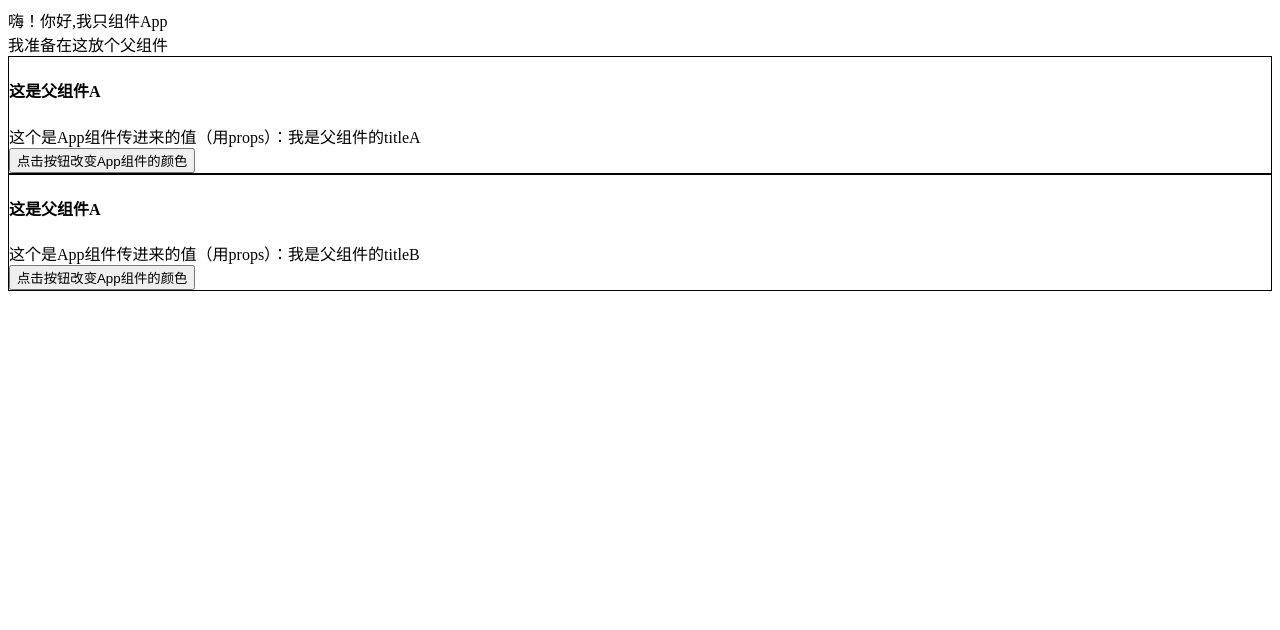
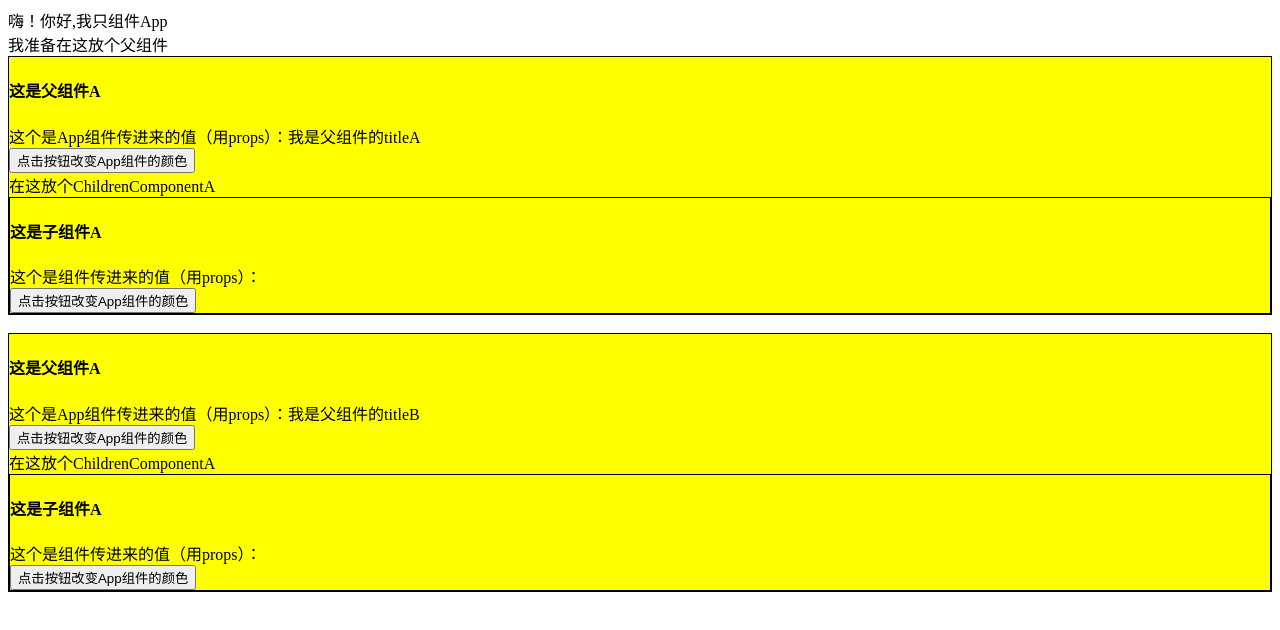
Before and after one commit to SongYuanKun/vue-test, a Vue app: page / in a window 1280 px wide. Shown: the top 630 px of the page. Built offline with nearby package versions, Linux system fonts and the light colour scheme.

Commit message:
父子组件

```diff
--- a/src/App.vue
+++ b/src/App.vue
@@ -5,6 +5,7 @@
             我准备在这放个父组件
             <!--fun在这绑定到组件上，当fun被触发的时候会调用changeBackgroundColor方法，子组件里的red作为实参传递到changeBackgroundColor方法的形参上-->
             <ParentComponentA :titleP="titleA" @fun="changeBackgroundColor"></ParentComponentA>
+            <br/>
             <!--下面这个组件因为没有写 @fun 所以不管你怎么点击这里面的按钮都不会触发 changeBackgroundColor 去改变背景颜色-->
             <ParentComponentA :titleP="titleB"></ParentComponentA>
 
--- /dev/null
+++ b/src/components/ChildrenComponentA.vue
@@ -0,0 +1,37 @@
+<template>
+    <div style="border: 1px solid black">
+        <h4>{{title}}</h4>
+        <div>这个是{{myParent}}组件传进来的值（用props）：{{titleP}}</div>
+        <button @click="changeParentColor()">点击按钮改变App组件的颜色</button>
+    </div>
+</template>
+
+<script>
+export default {
+  name: 'ParentComponentA',
+  props: {
+    myParent: String,
+    titleP: String,
+    visible: {
+      type: Boolean,
+      default: false
+    }},
+  data () {
+    return {
+      title: '这是子组件A'
+    }
+  },
+  methods: {
+    // 当我点击按钮后进入的是组件内的方法
+    changeParentColor () {
+      // emit代表着向外部传参，在外部声明了一个事件叫fun，red是个实数
+      this.$emit('fun', 'blue')
+    }
+  }
+}
+
+</script>
+
+<style scoped>
+
+</style>
--- a/src/components/ParentComponentA.vue
+++ b/src/components/ParentComponentA.vue
@@ -1,12 +1,17 @@
 <template>
-    <div style="border: 1px solid black">
+    <div :style="{'background-color':backgroundColor}" style="border: 1px solid black">
         <h4>{{title}}</h4>
         <div>这个是App组件传进来的值（用props）：{{titleP}}</div>
         <button @click="changeParentColor()">点击按钮改变App组件的颜色</button>
+        <div>在这放个ChildrenComponentA
+            <ChildrenComponentA @fun="changeBackgroundColor"></ChildrenComponentA>
+        </div>
     </div>
 </template>
 
 <script>
+import ChildrenComponentA from './ChildrenComponentA'
+
 export default {
   name: 'ParentComponentA',
   props: {
@@ -14,17 +19,24 @@ export default {
     visible: {
       type: Boolean,
       default: false
-    }},
+    }
+  },
   data () {
     return {
-      title: '这是父组件A'
+      title: '这是父组件A',
+      backgroundColor: 'yellow'
     }
   },
+  components: {ChildrenComponentA},
   methods: {
     // 当我点击按钮后进入的是组件内的方法
     changeParentColor () {
       // emit代表着向外部传参，在外部声明了一个事件叫fun，red是个实数
       this.$emit('fun', 'red')
+    },
+    // 这里的bc其实是子组件传过来的 blue
+    changeBackgroundColor (bc) {
+      this.backgroundColor = bc
     }
   }
 }
```
